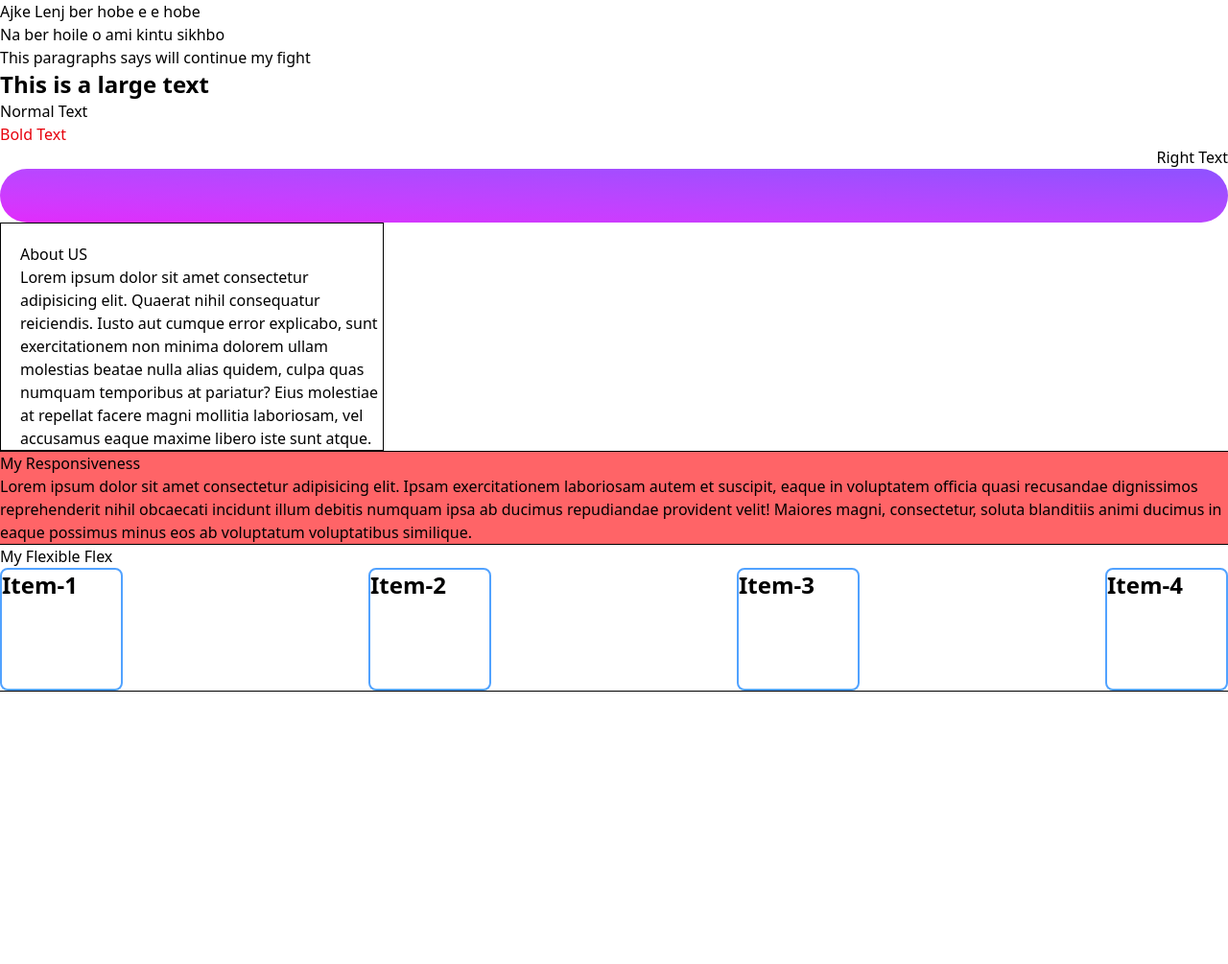
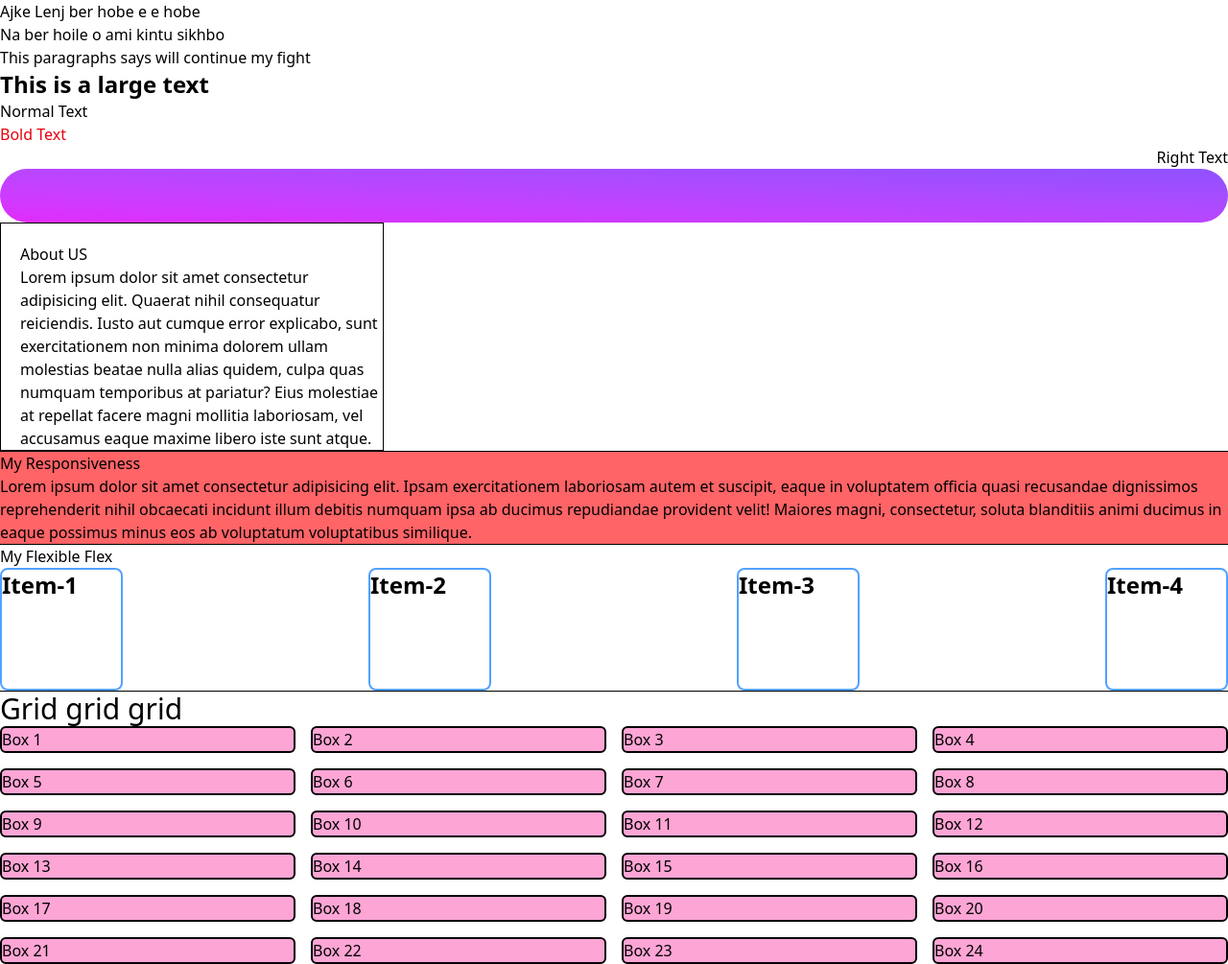
Before and after one commit to webdiv-rakib/tailwind-intro, a plain HTML site: page index.html in a window 1280 px wide. Shown: the whole page at 96% size. Before the commit the page ends 800 px from the top, so only its background shows below. Drawn offline with nearby package versions, Linux system fonts and the light colour scheme.

Commit message:
grid related example

```diff
--- a/index.html
+++ b/index.html
@@ -62,7 +62,33 @@
         </section>
         <hr>
         <section>
-
+            <h3 class="text-3xl">Grid grid grid</h3>
+            <div class="grid sm:grid-cols-2 md:grid-cols-3 lg:grid-cols-4 gap-4">
+                <div class="bg-pink-300 border border-2 rounded-md">Box 1</div>
+                <div class="bg-pink-300 border border-2 rounded-md">Box 2</div>
+                <div class="bg-pink-300 border border-2 rounded-md">Box 3</div>
+                <div class="bg-pink-300 border border-2 rounded-md">Box 4</div>
+                <div class="bg-pink-300 border border-2 rounded-md">Box 5</div>
+                <div class="bg-pink-300 border border-2 rounded-md">Box 6</div>
+                <div class="bg-pink-300 border border-2 rounded-md">Box 7</div>
+                <div class="bg-pink-300 border border-2 rounded-md">Box 8</div>
+                <div class="bg-pink-300 border border-2 rounded-md">Box 9</div>
+                <div class="bg-pink-300 border border-2 rounded-md">Box 10</div>
+                <div class="bg-pink-300 border border-2 rounded-md">Box 11</div>
+                <div class="bg-pink-300 border border-2 rounded-md">Box 12</div>
+                <div class="bg-pink-300 border border-2 rounded-md">Box 13</div>
+                <div class="bg-pink-300 border border-2 rounded-md">Box 14</div>
+                <div class="bg-pink-300 border border-2 rounded-md">Box 15</div>
+                <div class="bg-pink-300 border border-2 rounded-md">Box 16</div>
+                <div class="bg-pink-300 border border-2 rounded-md">Box 17</div>
+                <div class="bg-pink-300 border border-2 rounded-md">Box 18</div>
+                <div class="bg-pink-300 border border-2 rounded-md">Box 19</div>
+                <div class="bg-pink-300 border border-2 rounded-md">Box 20</div>
+                <div class="bg-pink-300 border border-2 rounded-md">Box 21</div>
+                <div class="bg-pink-300 border border-2 rounded-md">Box 22</div>
+                <div class="bg-pink-300 border border-2 rounded-md">Box 23</div>
+                <div class="bg-pink-300 border border-2 rounded-md">Box 24</div>
+            </div>
         </section>
     </main>
     <footer>
```
